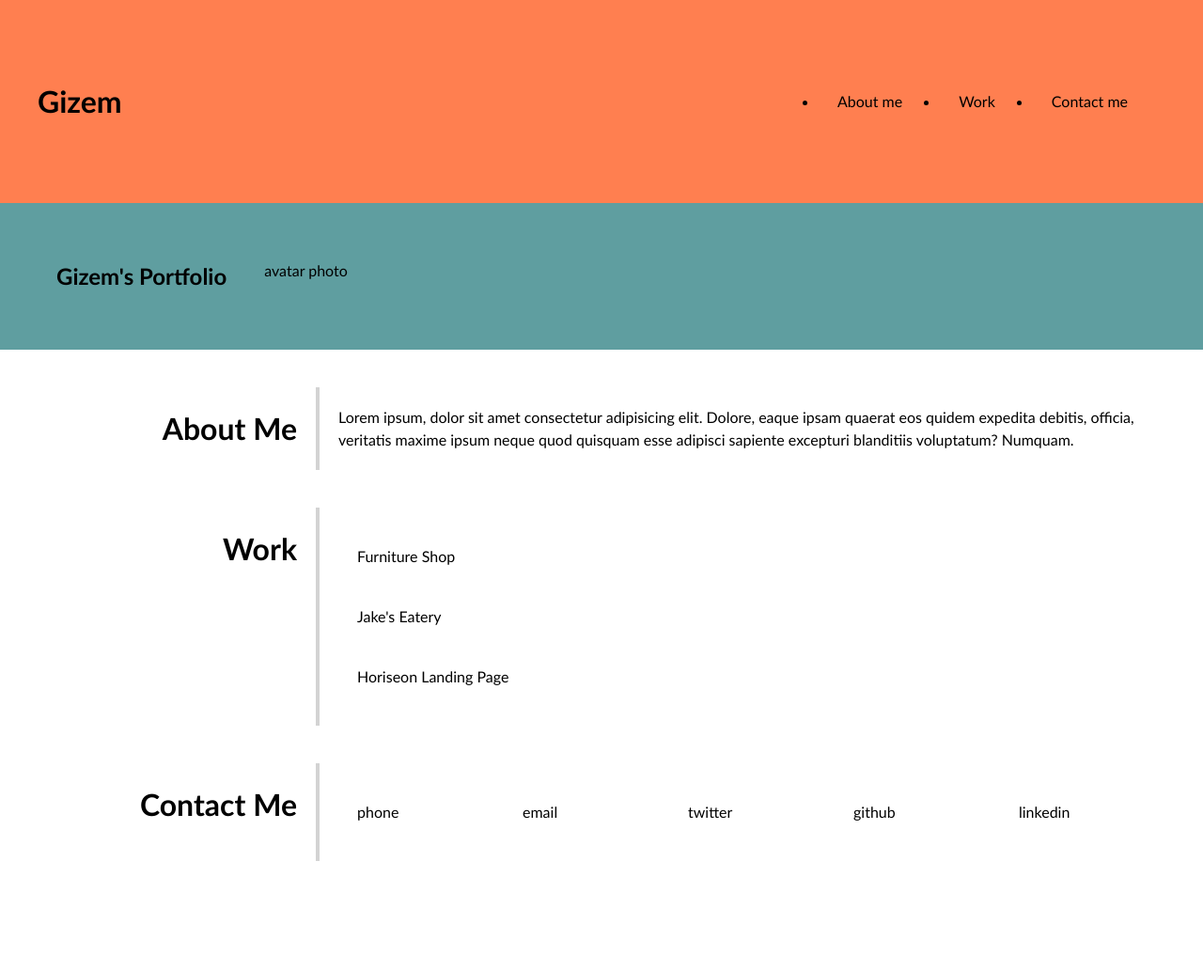
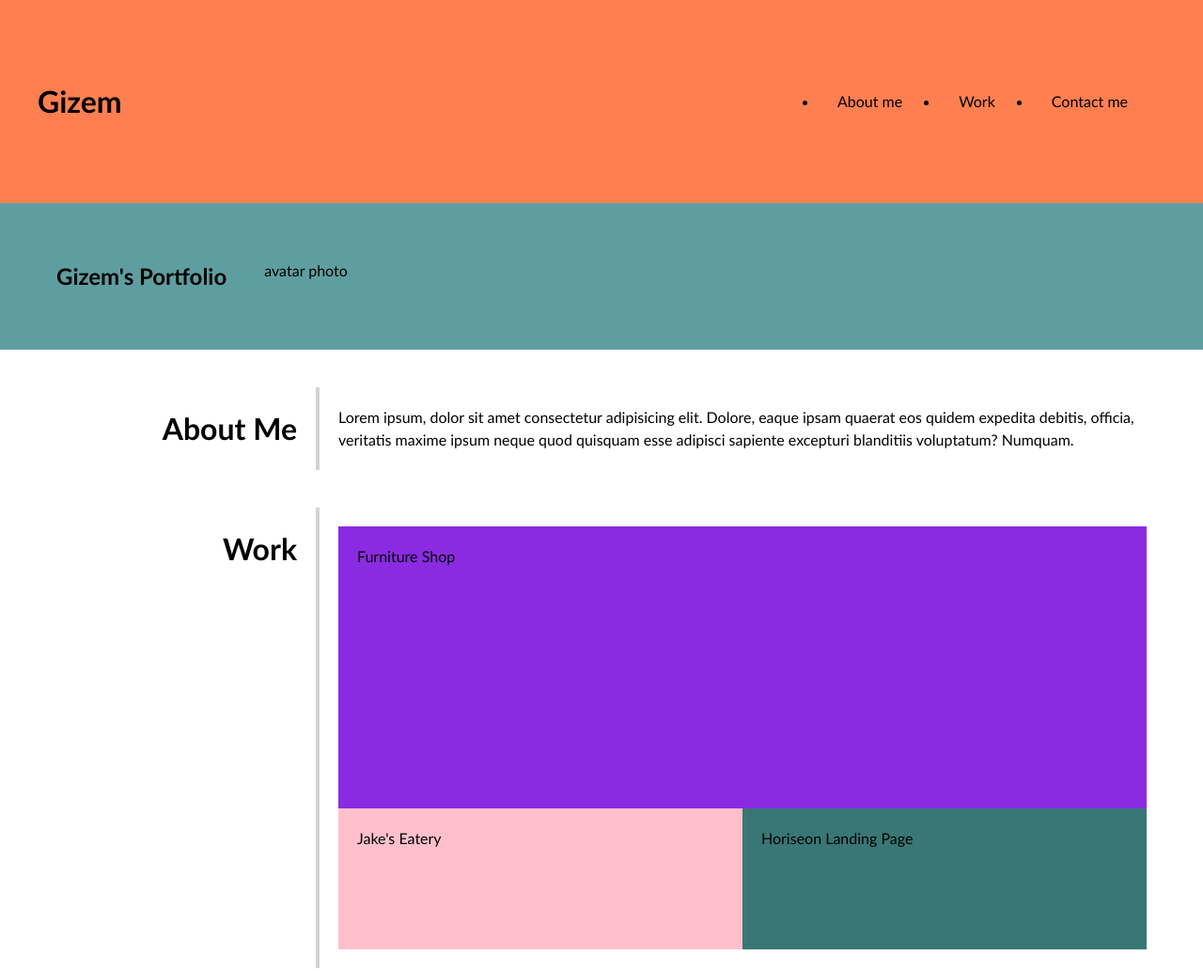
Before and after one commit to Gizem03/responsive-portfolio-website, a plain HTML site: page index.html in a window 1280 px wide. Shown: the top 1033 px of the page at 94% size. Before the commit the page ends 956 px from the top, so only its background shows below. Drawn offline with Linux system fonts and the light colour scheme.

Commit message:
main grid structure

```diff
--- a/css/style.css
+++ b/css/style.css
@@ -63,6 +63,27 @@ p {
   flex-basis: 75%;
 }
 
+#work-grid {
+  display: grid;
+  grid-template-columns: 1fr 1fr;
+  grid-template-areas: "latest latest";
+  grid-template-rows: 300px;
+  grid-auto-rows: 150px;
+}
+
+#furniture {
+  background-color: blueviolet;
+  grid-area: latest;
+}
+
+#eatery {
+  background-color: pink;
+}
+
+#horiseon {
+  background-color: rgb(56, 119, 117);
+}
+
 .contact-menu {
   display: flex;
   gap: 20px;
--- a/index.html
+++ b/index.html
@@ -44,10 +44,10 @@
       <!-- portfolio container -->
       <section class="page-section" id="work">
         <h2>Work</h2>
-        <div>
-          <div>Furniture Shop</div>
-          <div>Jake's Eatery</div>
-          <div>Horiseon Landing Page</div>
+        <div id="work-grid">
+          <div id="furniture">Furniture Shop</div>
+          <div id="eatery">Jake's Eatery</div>
+          <div id="horiseon">Horiseon Landing Page</div>
         </div>
       </section>
 
```
